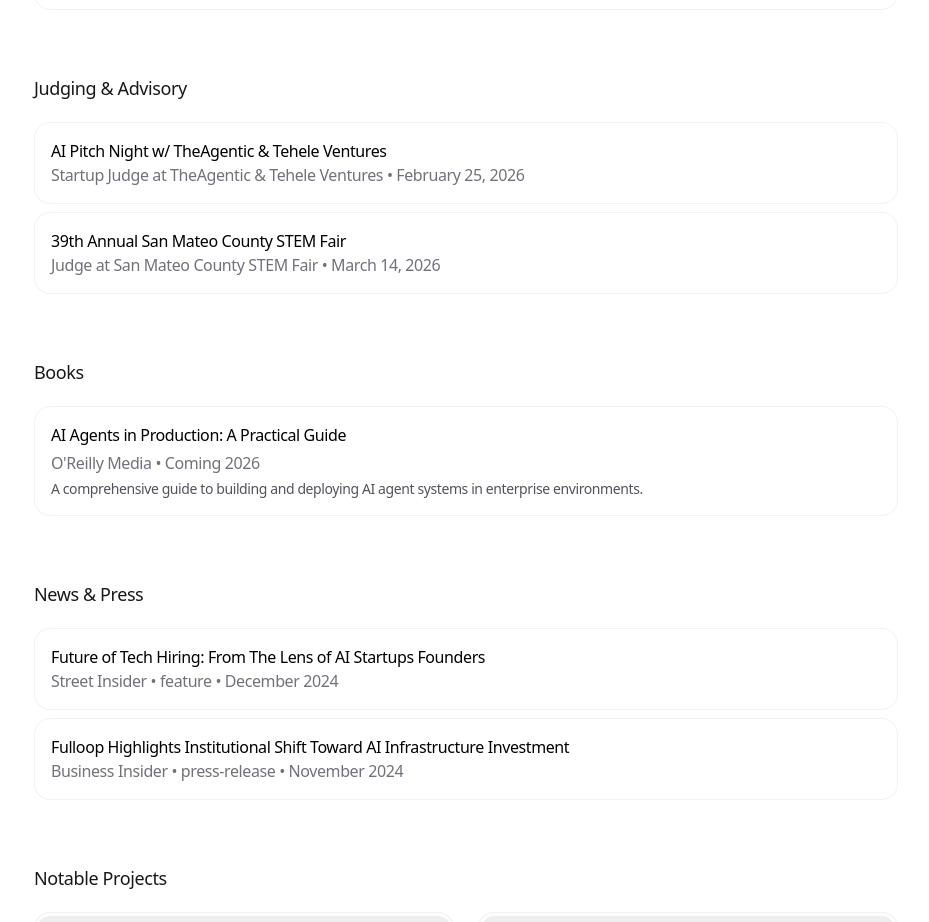
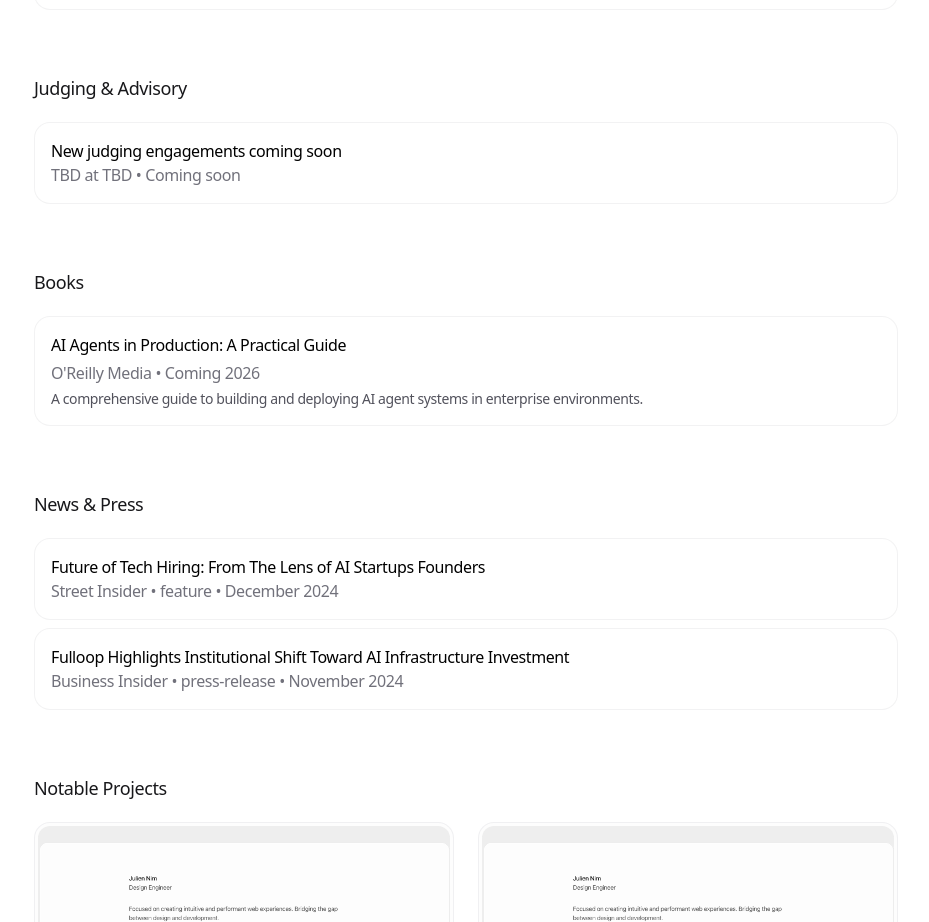
Before and after one commit to CoderCouple/sunil-portfolio, a Next.js app: page / in a window 1280 px wide. Shown: the part 2680-3602 px from the top of the page, without its empty margins (174-1103 px from the left). Built offline with nearby package versions, Linux system fonts and the light colour scheme.

Commit message:
Hide Judging entries behind comment block, show Coming Soon placeholder

```diff
--- a/app/judging/judging-data.ts
+++ b/app/judging/judging-data.ts
@@ -25,6 +25,20 @@ export type JudgingOpportunity = {
 }
 
 export const JUDGING_DATA: JudgingOpportunity[] = [
+  {
+    event: 'New judging engagements coming soon',
+    role: 'TBD',
+    date: 'Coming soon',
+    organization: 'TBD',
+    link: '#',
+    id: 'judge-tbd',
+    slug: 'coming-soon',
+    description: 'New judging and advisory engagements are in the works — check back here for upcoming opportunities.',
+    location: 'TBD',
+    duration: 'TBD',
+    responsibilities: [],
+  },
+  /* Archived — uncomment to re-publish on the homepage and /judging/<slug>.
   {
     event: 'AI Pitch Night w/ TheAgentic & Tehele Ventures',
     role: 'Startup Judge',
@@ -135,4 +149,5 @@ export const JUDGING_DATA: JudgingOpportunity[] = [
     certificateUrl: 'https://drive.google.com/file/d/1URzsX7m2BINpm6tBgv4tYQbaD0As6uDK/view',
     docsUrl: 'https://drive.google.com/drive/folders/1uNrs7oblXNGap33bO2u1kSuTbbRSz4zj',
   },
+  */
 ]
```
